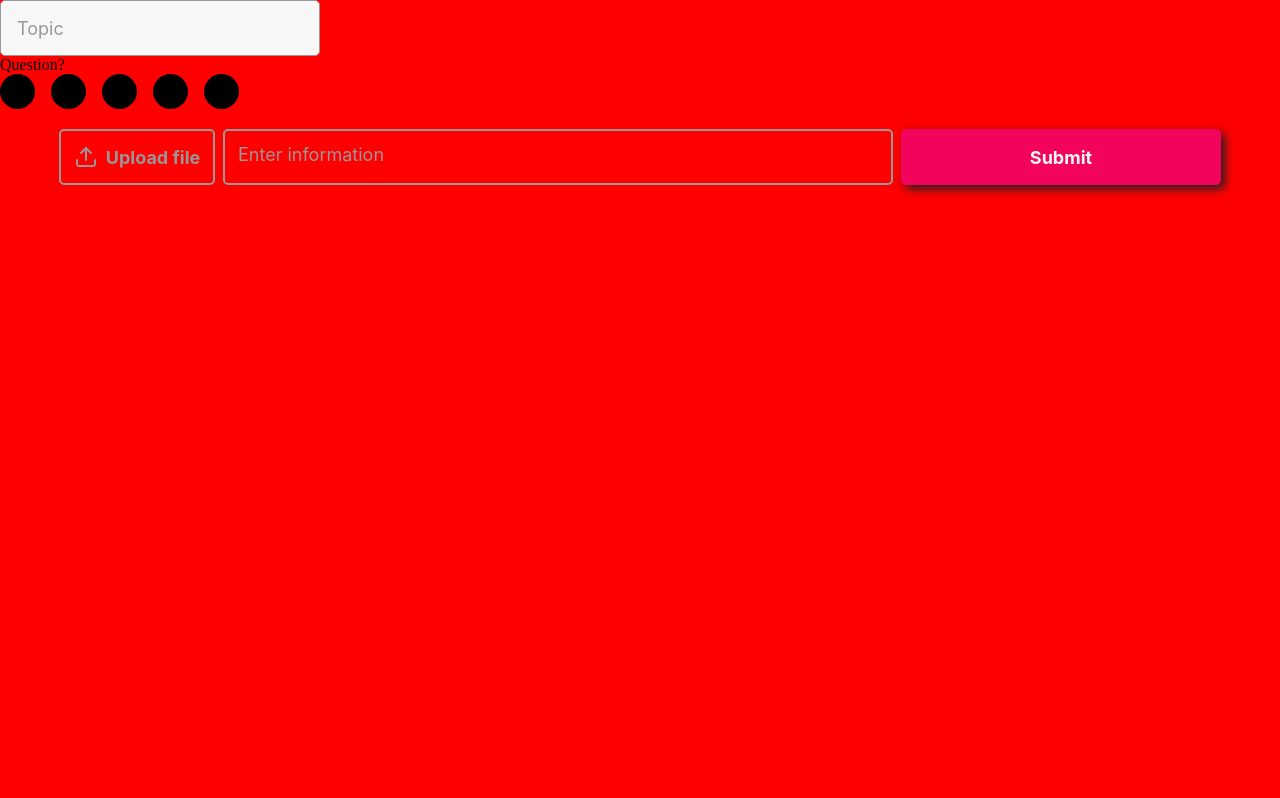
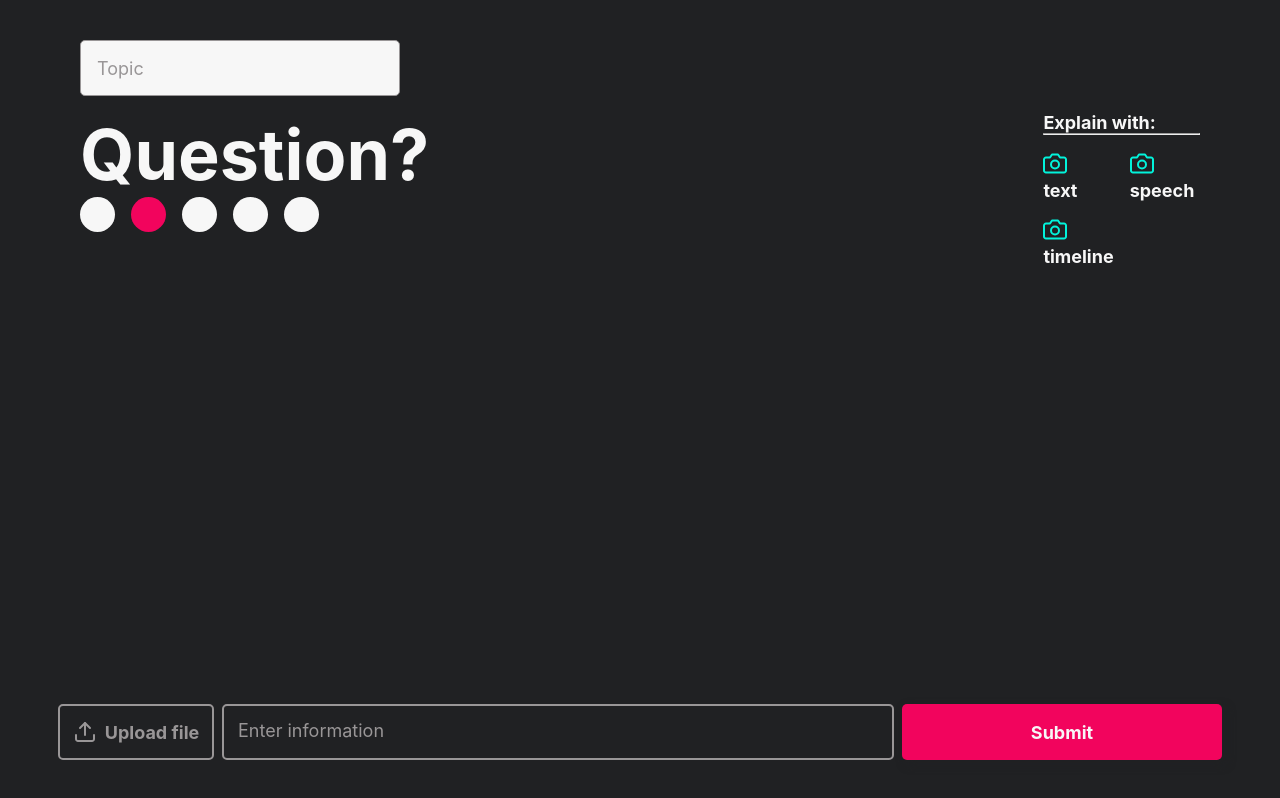
Before and after one commit to juanpablosotoc/philo_info, a React (Create React App) app in the folder frontend/: page / in a window 1280 px wide. Built offline with nearby package versions, Linux system fonts and the light colour scheme; sample sign-in values are in the browser's storage.

Commit message:
added styling for home frontend

```diff
--- a/frontend/src/App.css
+++ b/frontend/src/App.css
@@ -29,7 +29,7 @@
 }
 
 body {
-    background-color: red;
+    background-color: var(--main_black);
 }
 
 input, input:focus {
--- a/frontend/src/components/circles/index.module.css
+++ b/frontend/src/components/circles/index.module.css
@@ -3,9 +3,16 @@
     gap: 16px;
 }
 
-.circle {
+.filledCircle {
     border-radius: 50%;
-    background-color: black;
+    background-color: var(--main_primary);
     width: 35px;
     height: 35px;
 }
+
+.donut {
+    border-radius: 50%;
+    background-color: var(--main_white);
+    width: 35px;
+    height: 35px;
+}
--- a/frontend/src/components/circles/index.tsx
+++ b/frontend/src/components/circles/index.tsx
@@ -3,12 +3,17 @@ import styles from './index.module.css';
 type props = {
     className?: string;
     number: number;
+    filledNumber: number;
 }
 
 function Circles(props: props) {
     const circles = [];
     for (let i = 0; i < props.number; i++) {
-        circles.push(<div key={i} className={styles.circle}></div>);
+        let className;
+        if (i === props.filledNumber - 1) className = styles.filledCircle
+        else className = styles.donut;
+        const element = <div key={i} className={className}></div>;
+        circles.push(element);
     }
     return (
         <div className={styles.circles}>
--- a/frontend/src/components/long_text_input/index.module.css
+++ b/frontend/src/components/long_text_input/index.module.css
@@ -5,8 +5,8 @@
     border: 2px solid var(--shades_white_200);
     resize: none;
     border-radius: 5px;
-    padding: 13px;
-    height: 26px;
+    padding: 14px;
+    height: 24px;
 }
 
 .input::placeholder {
--- a/frontend/src/components/long_text_input/index.tsx
+++ b/frontend/src/components/long_text_input/index.tsx
@@ -7,15 +7,11 @@ type props = {
 }
 
 function LongTextInput(props: props) {
-
     const [value, setValue] = useState('');
     const input = useRef<HTMLTextAreaElement>(null)
     const handleChange = (event: React.ChangeEvent<HTMLTextAreaElement>) => {
-        if (event.target.value.length) {
-            input.current!.className += ` ${styles.active}`;
-        } else {
-            input.current!.className = styles.input + ` ${props.className ? props.className : ''}`;
-        };
+        if (event.target.value.length) input.current!.classList.add(styles.active)
+        else input.current!.classList.remove(styles.active);
         setValue(event.target.value);
     };
 
--- a/frontend/src/components/output_choice_card/index.module.css
+++ b/frontend/src/components/output_choice_card/index.module.css
@@ -0,0 +1,12 @@
+.wrapper {
+    color: var(--main_white);
+    font: var(--font_m_b);
+
+}
+
+.choices {
+    display: grid;
+    grid-template-columns: 1fr 1fr; /* Two columns with equal width */
+    gap: 16px;
+    padding-top: 16px;
+}
--- a/frontend/src/components/output_choice_card/index.tsx
+++ b/frontend/src/components/output_choice_card/index.tsx
@@ -9,12 +9,14 @@ type Props = {
 
 function OutputChoiceCard (props: Props) {
     return (
-        <div>
+        <div className={styles.wrapper}>
             <p>Explain with:</p>
             <hr />
+            <div className={styles.choices}>
             {props.types.map((type, index) => {
                 return <OutputTypeCard key={index} type={type} />
             })}
+            </div>
         </div>
     )
 };
--- a/frontend/src/components/output_type_card/index.tsx
+++ b/frontend/src/components/output_type_card/index.tsx
@@ -1,5 +1,5 @@
 import { OutputTypes } from "../../utils/types";
-import eye from '../../SVG/icons/eye_open.svg';
+import camera from '../../SVG/icons/camera.svg';
 
 type props = {
     className?: string;
@@ -9,7 +9,7 @@ type props = {
 function OutputTypeCard(props: props) {
   return (
     <div>
-        <img src={eye} alt="" />
+        <img src={camera} alt="" />
         <p>{props.type}</p>
     </div>
   );
--- a/frontend/src/components/short_text_input/index.tsx
+++ b/frontend/src/components/short_text_input/index.tsx
@@ -9,16 +9,12 @@ type Props = PropsWithChildren<{
 
 function ShortTextInput(props: Props) {
     const [value, setValue] = useState('');
-    const div = useRef<HTMLDivElement>(null)
+    const div = useRef<HTMLDivElement>(null);
     const handleChange = (event: React.ChangeEvent<HTMLInputElement>) => {
-        if (event.target.value.length) {
-            div.current!.className += ` ${styles.active}`;
-        } else {
-            div.current!.className = styles.card + ` ${props.className ? props.className : ''}`;
-        };
+        if (event.target.value.length) div.current!.classList.add(styles.active)
+        else div.current!.classList.remove(styles.active);
         setValue(event.target.value);
     };
-
     return (
         <div className={`${styles.card} ${props.className ? props.className : ''}`} ref={div}>
             <label htmlFor={props.name} className={styles.label}>{props.label ? props.label : 'Email address'}</label>
--- a/frontend/src/pages/home/index.module.css
+++ b/frontend/src/pages/home/index.module.css
@@ -1,6 +1,30 @@
+.wrapper {
+    display: flex;
+    flex-direction: column;
+    justify-content: space-between;
+    height: 90vh;
+    padding: 5vh 0;
+}
+
+.upperWrapper {
+    display: flex;
+    flex-direction: column;
+    gap: 16px;
+    padding: 0 80px;
+}
+
+.questionOutputWrapper {
+    display: flex;
+    justify-content: space-between;
+}
+
+.questionWrapper > p {
+    font: var(--font_xxl_b);
+    color: var(--main_white);
+}
+
 .inputWrapper {
     display: flex;
-    margin-top: 20px;
     gap: 8px;
     justify-content: center;
 }
--- a/frontend/src/pages/home/index.tsx
+++ b/frontend/src/pages/home/index.tsx
@@ -6,19 +6,20 @@ import SubmitBtn from "../../components/submit_btn";
 import styles from './index.module.css';
 import ShortTextInput from "../../components/short_text_input";
 import Circles from "../../components/circles";
+import OutputChoiceCard from "../../components/output_choice_card";
 
 function Home () {
     return (
-        <div>
-            <div>
+        <div className={styles.wrapper}>
+            <div className={styles.upperWrapper}>
                 <ShortTextInput name="text" label="Topic"/>
-                <div>
+                <div className={styles.questionOutputWrapper}>
                     <div className={styles.questionWrapper}>
                         <p>Question?</p>
-                        <Circles number={5}/>
+                        <Circles number={5} filledNumber={2}/>
                     </div>
                     <div className={styles.outputWrapper}>
-
+                        <OutputChoiceCard types={["text", "speech", "timeline"]}/>
                     </div>
                 </div>
             </div>
```
Also changed, not shown: frontend/src/SVG/icons/camera.svg (added), frontend/src/components/output_type_card/index.module.css (deleted).
